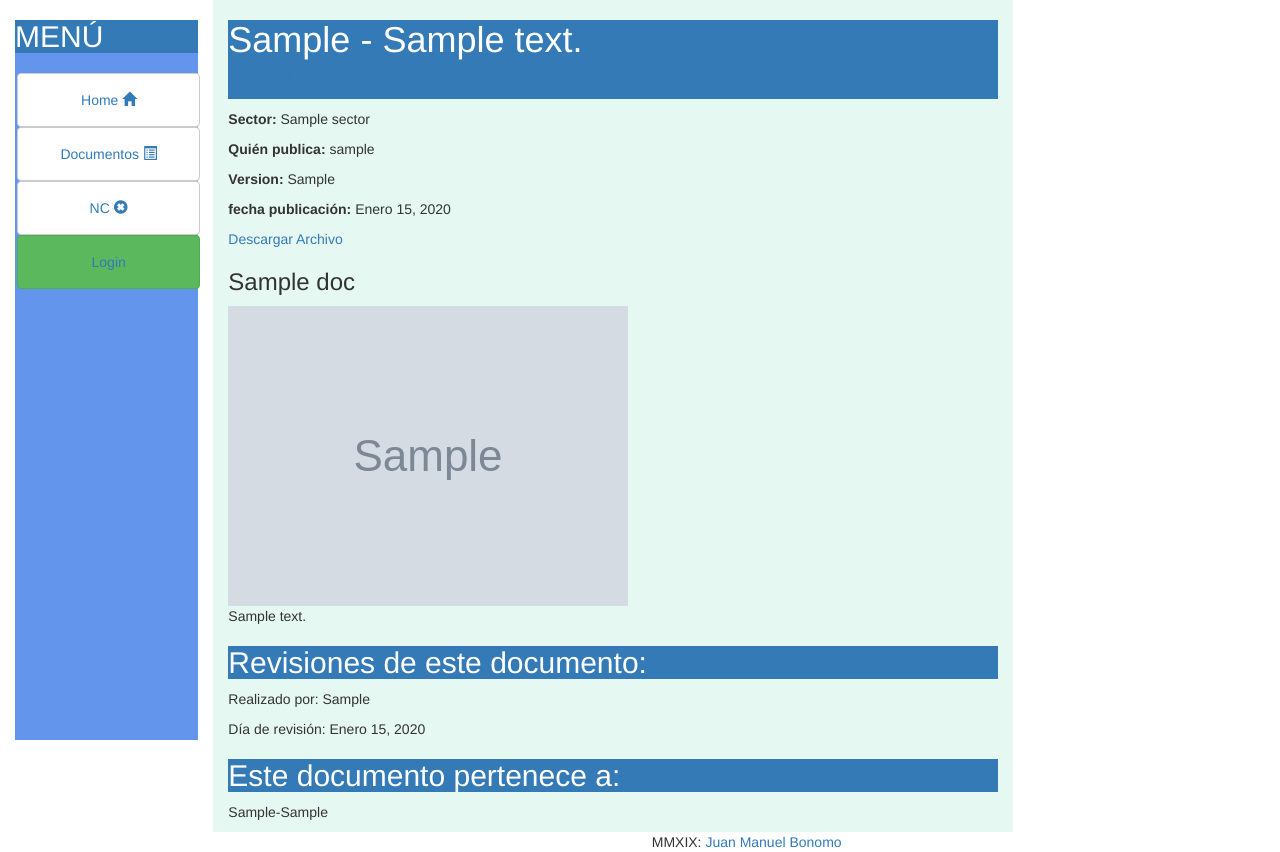
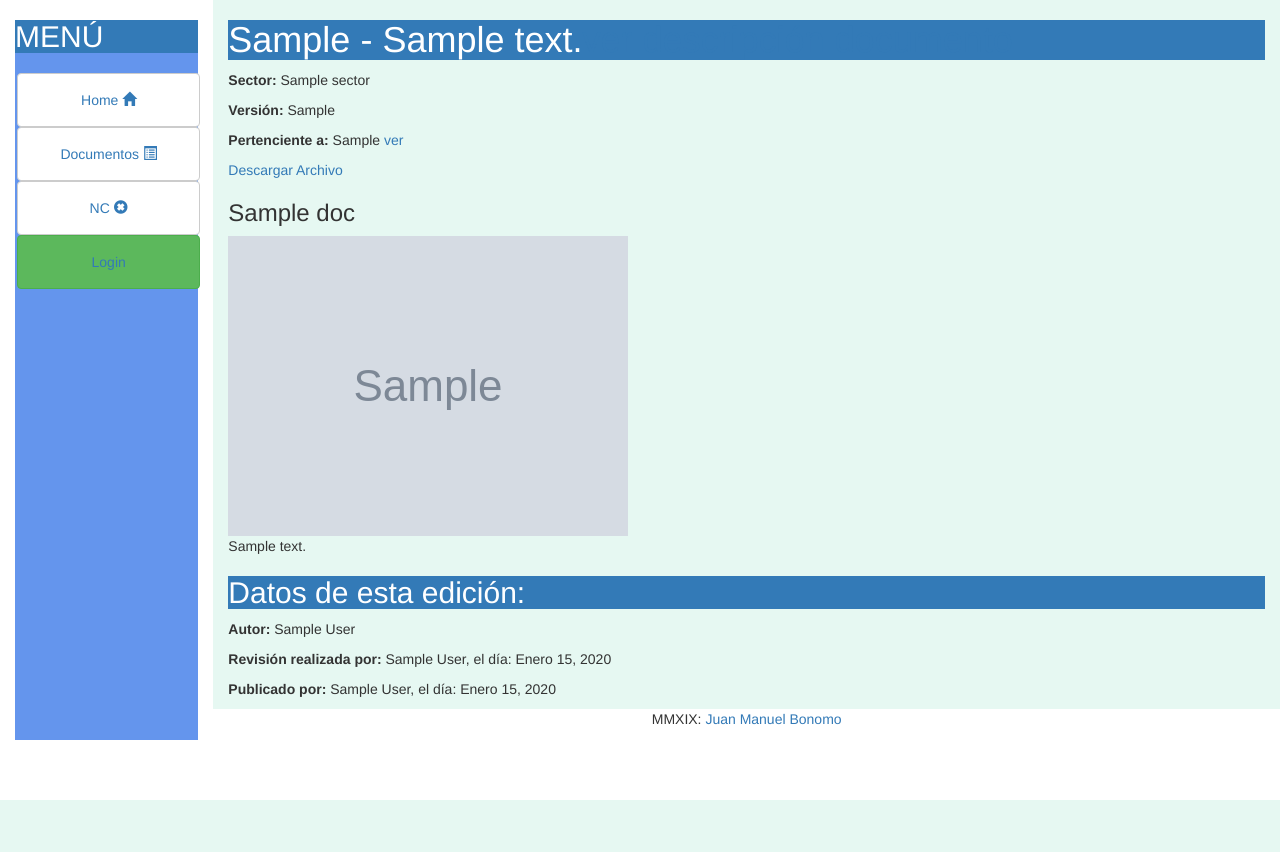
Before and after one commit to jbonomo1982/laboratorio, a Django app: page /doc/1/ in a window 1280 px wide. After the commit the page ends 800 px from the top, so only its background shows below. Run offline with Django 3.2, Linux system fonts and the light colour scheme; tables that the repository leaves empty hold one stand-in row (values such as "Sample post"); grey boxes marked "Sample" are stand-in pictures; some libraries are stand-ins or nearby versions.

Commit message:
Cambios en detalle de documento.

```diff
--- a/documentos/templates/documentos/documento_detail.html
+++ b/documentos/templates/documentos/documento_detail.html
@@ -4,13 +4,14 @@
 {% block content %}
   <div class="conteiner-fluid">
   <div class='row'>
-    <div class="col-sm-9 col-md-9" style="background-color:rgb(230, 248, 242);">
+    <div class="col-sm-12 col-md-12" style="background-color:rgb(230, 248, 242);">
       <h1 class="bg-primary">{{ documento.categoria }} - {{documento.categoria.descripcion}}<a href="{% url 'documentos:cat_doc_detalle' %}?CD={{documento.categoria.pk}}">ver descripción documento</a></h1>
 
       <p><strong>Sector:</strong>  {{ documento.categoria.sector.nombre }}</p>
-      <p><strong>Quién publica:</strong>  {{ documento.autor }}</p>
-      <p><strong>Version:</strong>  {{ documento.version }}</p>
-      <p><strong>fecha publicación:</strong>  {{ documento.fecha_publicacion }}</p>
+      <p><strong>Versión:</strong>  {{ documento.version }}</p>
+      {% if documento.pertenece_a != None %}
+        <p><strong>Pertenciente a:</strong> {{documento.pertenece_a}} <a href="{% url 'documentos:cat_doc_detalle' %}?CD={{documento.pertenece_a.pk}}">ver</a></p>
+      {% endif %}
       {% if documento.archivo %}
         <a href=" {{documento.archivo.url}}">Descargar Archivo</a>
       {% endif %}
@@ -27,20 +28,20 @@
         {% endif%}
       {% endfor%}
 
+
+      <h2 class= "bg-primary"> Datos de esta edición:</h2>
+      <p><strong>Autor:</strong>  {{ documento.autor.first_name }} {{ documento.autor.last_name }}</p>
+
       {% if revisiones %}
-        <h2 class= "bg-primary"> Revisiones de este documento:</h2>
         {% for r in revisiones%}
-          <p>Realizado por: {{r.autor.first_name}}</p>
-          <p>Día de revisión: {{r.fecha_revision}}</p>
+          <p><strong>Revisión realizada por:</strong> {{r.autor.first_name}} {{r.autor.last_name}}, el día: {{r.fecha_revision}} </p>
         {% endfor %}
       {% endif %}
 
-      {% if relacion %}
-        <h2 class= "bg-primary"> Este documento pertenece a:</h2>
-        {% for r in relacion%}
-          {% if r.pertenece.publicado %}
-            <p>{{r.pertenece}}</p>
-          {% endif%}
+
+      {% if publicacion %}
+        {% for p in publicacion%}
+          <p><strong> Publicado por:</strong> {{p.editor.first_name}} {{p.editor.last_name}}, el día: {{ p.fecha_publicacion}}</p>
         {% endfor %}
       {% endif %}
 
--- a/documentos/views.py
+++ b/documentos/views.py
@@ -1,5 +1,5 @@
 from django.shortcuts import render, get_object_or_404, redirect
-from .models import Documento, Categoria_doc, Parte_doc, Revision_doc, Relacion_docs
+from .models import Documento, Categoria_doc, Parte_doc, Revision_doc, Relacion_docs, Publicacion_doc
 from modulo_nc.models import NC
 from .forms import DocumentoForm, Parte_docForm
 from django.views import generic
@@ -60,12 +60,14 @@ def cat_doc_detalle(request):
 def Docu_detallado(request,pk):
     docu_buscado = Documento.objects.get(pk=pk)
     partes = Parte_doc.objects.filter(documento=docu_buscado).order_by('posicion_en_doc')
-    #Agregar la relacion de documentos
+    #relacion de documentos
     relacion = Relacion_docs.objects.filter(documento=docu_buscado)
-    #Agregar revision de doc.
+    #revision de doc.
     revisiones = Revision_doc.objects.filter(documento= docu_buscado )
+    #Publicación doc.
+    publicacion = Publicacion_doc.objects.filter(documento= docu_buscado)
 
-    return render(request, 'documentos/documento_detail.html',{'documento':docu_buscado,'partes':partes, 'revisiones':revisiones,'relacion':relacion})
+    return render(request, 'documentos/documento_detail.html',{'documento':docu_buscado,'partes':partes, 'revisiones':revisiones,'relacion':relacion, 'publicacion':publicacion})
 
 def editar_parte(request, pk):
     parte = get_object_or_404(Parte_doc, pk=pk)
@@ -102,7 +104,7 @@ def Docu_editar(request, pk):
         nuevo.pk = None
         nuevo.save()
         nuevo.autor = request.user
-        nuevo.version = "Editable"
+        nuevo.version = 'EDITABLE - {0}'.format(request.user)
         nuevo.fecha_creacion = timezone.now()
         nuevo.fecha_publicacion = None
         nuevo.fecha_vencimiento = None
@@ -111,6 +113,13 @@ def Docu_editar(request, pk):
         nuevo.save()
         #Agregar la relación de documentos para que cree la instancia para
         #El nuevo documento.
+        #Primero buscamos si el anterior tiene relaciones de documento
+        #Si lo tiene le ponemos como doc el doc nuevo y la relacion del doc viejo.
+        #if Relacion_docs.objects.filter(documento=docu).exists():
+        #    antiguo = Relacion_docs.objects.get(documento=docu)
+        #   nr = Relacion_docs(documento=nuevo,pertenece=antiguo.pertenece)
+        #    nr.save()
+
         partes = Parte_doc.objects.filter(documento= Documento.objects.get(pk=pk))
         print(partes)
         for p in partes:
--- a/para_hacer.txt
+++ b/para_hacer.txt
@@ -6,12 +6,8 @@
 -Agregar la posibilidad de unir un documento a la NC.
 
 +Modulo Documentos:
--Buscador de documentos.(Listo!)
--Edición de documentos.(Listo!)
 -Establecer permisos en los procesos de creacion de documentos editables y partes-
--Agregar un modelo que sea revisión de documentos, con revisor y fecha de revisión.(Listo!)
--Agregar al Detalle de Documentos la revision y Relacion de documentos.(Listo!)
--Agregar a la edicion de documentos la relación de documentos.
+-Agregar a la edicion de documentos la relación de documentos.--Ver si tiene sentido lo de relación de versiones de documentos.
 -Armar con el informe un pdf del documento
 -Ver detalle de los documentos.
 -Tiene que haber dos formas de ver los documentos: Los documentos publicados(Listo!) y las categorias de documentos para poder ver versiones anteriores o crear una nueva.
```
Also changed, not shown: 1 other file.
